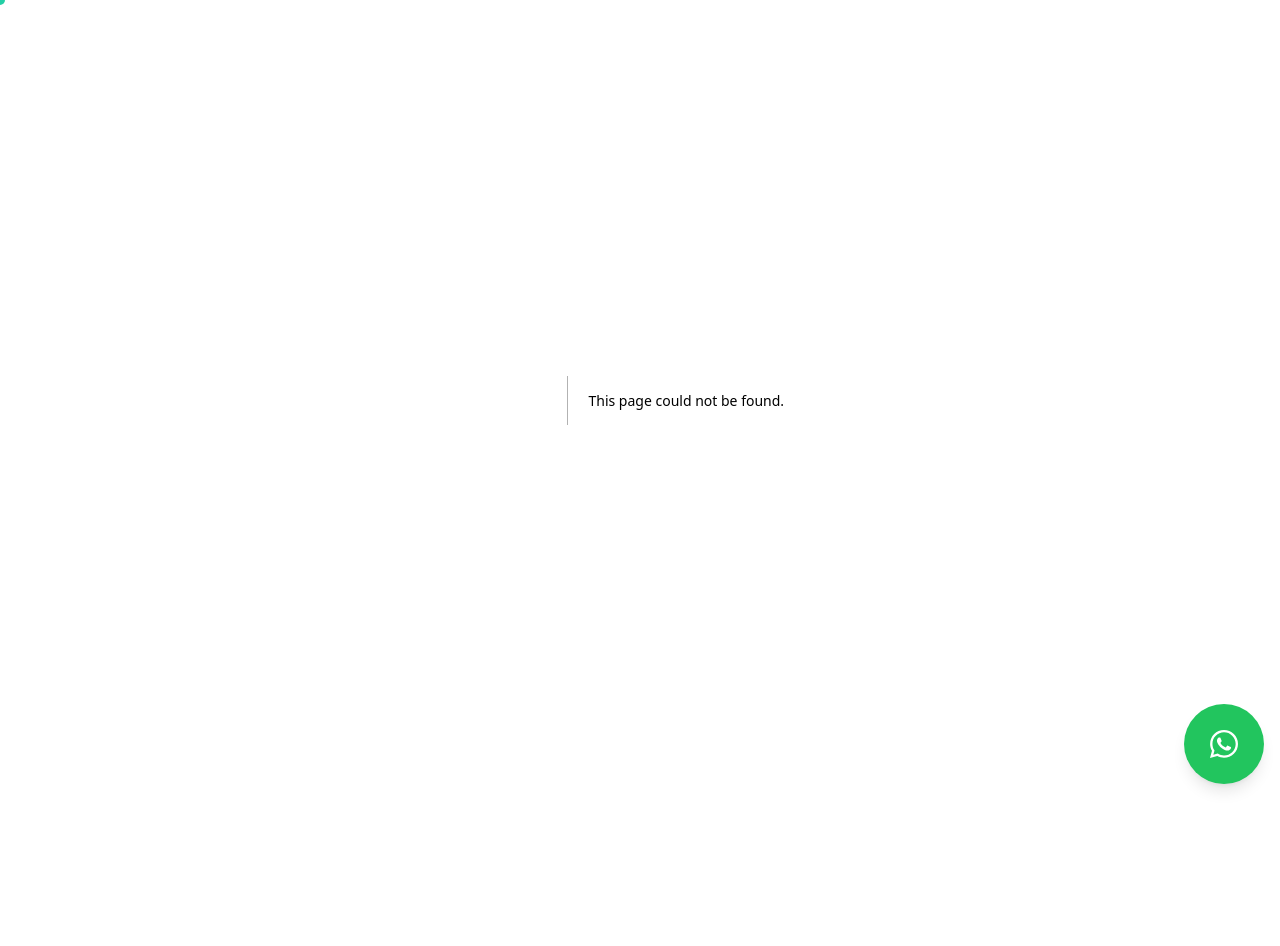
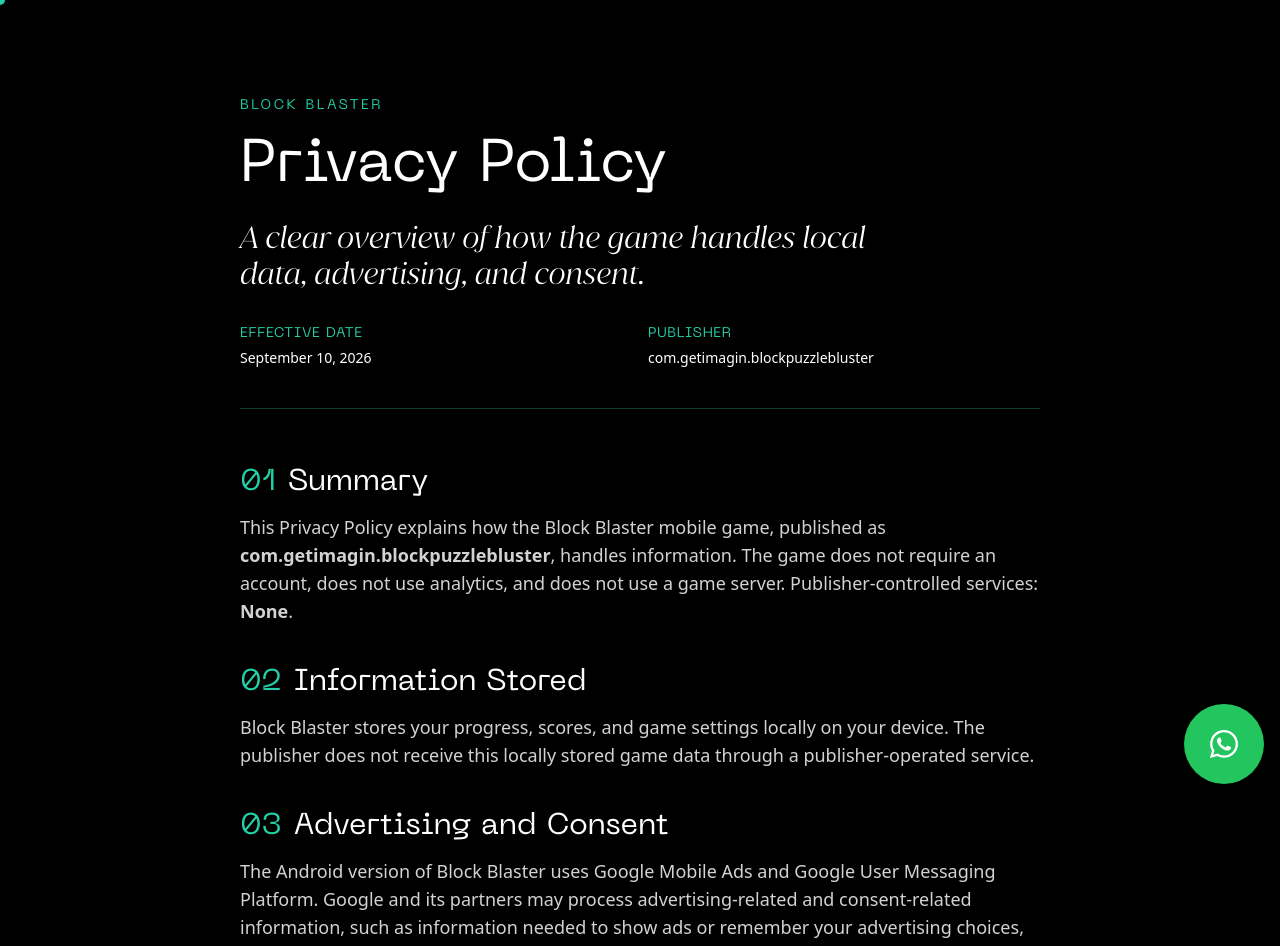
Before and after one commit to wasijatt/GetImagin, a Next.js app: page /privacy-policy in a window 1280 px wide. Before the commit this address had no page. Shown: the top 946 px of the page. Before the commit the page ends 800 px from the top, so only its background shows below. Built offline with nearby package versions, Linux system fonts and the light colour scheme.

Commit message:
feat: add Privacy Policy page and Vercel configuration

```diff
--- /dev/null
+++ b/src/app/privacy-policy/page.jsx
@@ -0,0 +1,117 @@
+export const metadata = {
+  title: "Block Blaster Privacy Policy",
+  description: "Privacy Policy for the Block Blaster mobile game",
+};
+
+const sections = [
+  {
+    title: "Summary",
+    content: (
+      <p>
+        This Privacy Policy explains how the Block Blaster mobile game, published as <strong>com.getimagin.blockpuzzlebluster</strong>, handles information. The game does not require an account, does not use analytics, and does not use a game server. Publisher-controlled services: <strong>None</strong>.
+      </p>
+    ),
+  },
+  {
+    title: "Information Stored",
+    content: (
+      <p>
+        Block Blaster stores your progress, scores, and game settings locally on your device. The publisher does not receive this locally stored game data through a publisher-operated service.
+      </p>
+    ),
+  },
+  {
+    title: "Advertising and Consent",
+    content: (
+      <p>
+        The Android version of Block Blaster uses Google Mobile Ads and Google User Messaging Platform. Google and its partners may process advertising-related and consent-related information, such as information needed to show ads or remember your advertising choices, according to their own policies. Ads are optional, do not block gameplay, and may be unavailable.
+      </p>
+    ),
+  },
+  {
+    title: "Service Providers",
+    content: (
+      <p>
+        Publisher-controlled services are: <strong>None</strong>. The Android version relies on Google Mobile Ads and Google User Messaging Platform for advertising and consent functionality. Those services are operated by Google and may process information as described in Google&apos;s applicable policies.
+      </p>
+    ),
+  },
+  {
+    title: "Children's Privacy",
+    content: (
+      <p>
+        Block Blaster does not require an account. We do not knowingly collect personal information directly from players through a publisher-controlled service. This policy does not make a separate certification or claim about children&apos;s privacy compliance. Parents and guardians should review the settings and policies provided by the platform and third-party services used on their device.
+      </p>
+    ),
+  },
+  {
+    title: "Data Retention and Deletion",
+    content: (
+      <p>
+        Locally stored progress, scores, and settings remain on your device until they are removed. You can delete this local data by clearing the app&apos;s storage or uninstalling Block Blaster. Because there are no publisher-controlled services, the publisher does not retain a server-side copy of this game data.
+      </p>
+    ),
+  },
+  {
+    title: "Security",
+    content: (
+      <p>
+        We take reasonable steps within the scope of our control to avoid collecting unnecessary information. Local data security also depends on the security of your device and operating system. Third-party services are responsible for the security of information they process under their own policies.
+      </p>
+    ),
+  },
+  {
+    title: "Changes",
+    content: (
+      <p>
+        We may update this Privacy Policy when the game or its data practices change. The updated policy will be posted on this page with a revised effective date when appropriate.
+      </p>
+    ),
+  },
+  {
+    title: "Contact",
+    content: (
+      <p>
+        Questions about this Privacy Policy can be sent to <a className="text-[#24CFA6] underline underline-offset-4" href="mailto:getimagin@gmail.com">getimagin@gmail.com</a>.
+      </p>
+    ),
+  },
+];
+
+export default function PrivacyPolicyPage() {
+  return (
+    <main className="min-h-screen bg-black text-[#d2d2d2]">
+      <article className="mx-auto max-w-4xl px-5 pb-20 pt-16 sm:px-8 md:px-12 md:pt-24">
+        <header className="mb-14 border-b border-[#24CFA6]/30 pb-10">
+          <p className="mb-5 fontneue text-sm uppercase tracking-[0.18em] text-[#24CFA6]">Block Blaster</p>
+          <h1 className="mb-6 text-4xl leading-tight md:text-6xl">Privacy Policy</h1>
+          <p className="max-w-2xl fontspring text-2xl leading-relaxed text-white md:text-3xl">
+            A clear overview of how the game handles local data, advertising, and consent.
+          </p>
+          <dl className="mt-8 grid gap-4 text-sm sm:grid-cols-2">
+            <div>
+              <dt className="fontneue uppercase tracking-wider text-[#24CFA6]">Effective date</dt>
+              <dd className="mt-1 text-white">September 10, 2026</dd>
+            </div>
+            <div>
+              <dt className="fontneue uppercase tracking-wider text-[#24CFA6]">Publisher</dt>
+              <dd className="mt-1 break-all text-white">com.getimagin.blockpuzzlebluster</dd>
+            </div>
+          </dl>
+        </header>
+
+        <div className="space-y-10 text-base leading-8 md:text-lg">
+          {sections.map((section, index) => (
+            <section key={section.title}>
+              <h2 className="mb-3 fontneue text-2xl text-white md:text-3xl">
+                <span className="mr-3 text-[#24CFA6]">{String(index + 1).padStart(2, "0")}</span>
+                {section.title}
+              </h2>
+              {section.content}
+            </section>
+          ))}
+        </div>
+      </article>
+    </main>
+  );
+}
```
Also changed, not shown: vercel.json (added).
